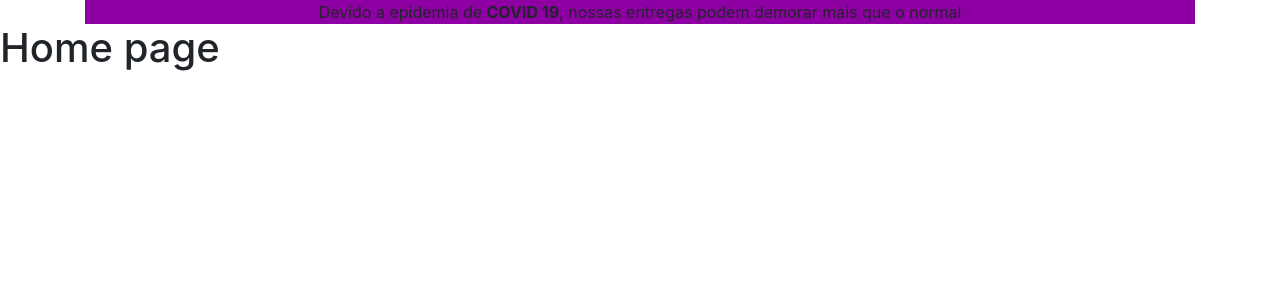
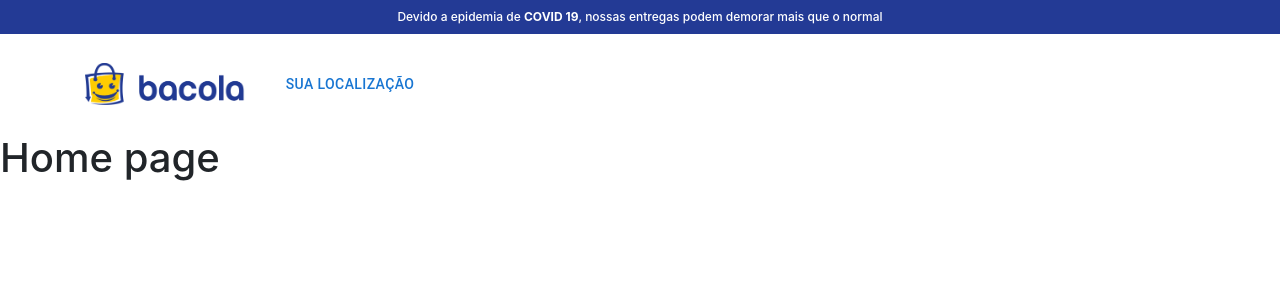
Before and after one commit to tligor/ecommerce_fullstack, a React (Create React App) app: page / in a window 1280 px wide. Shown: the top 300 px of the page. Built offline with nearby package versions, Linux system fonts and the light colour scheme.

Commit message:
mudanças no header do projeto, implementando logo

```diff
--- a/src/App.css
+++ b/src/App.css
@@ -8,4 +8,5 @@
 
 body{
     font-family: "Lato", sans-serif;
+    font-size: 14px;
 }
--- a/src/Components/Header/index.js
+++ b/src/Components/Header/index.js
@@ -1,17 +1,37 @@
-import Anuncio from './styles.ts';
+import {Anuncio, HeaderWrapper, HeaderStl, LogoLink, BotaoCountry} from './styles.ts';
+import logo from '../../assets/images/logo.png'
+import Button from '@mui/material/Button'
 
 const Header = () => {
-    return(
-        <>
-        <div className="header">
+    return (
+        <HeaderWrapper>
             <div className="top-strip">
                 <div className="container">
-                    <Anuncio>Devido a epidemia de <b>COVID 19</b>, nossas entregas podem demorar mais que o normal</Anuncio>
+                    <Anuncio>
+                        Devido a epidemia de <b>COVID 19</b>, nossas entregas podem demorar mais que o normal
+                    </Anuncio>
                 </div>
             </div>
-        </div>
-        </>
-    )
-}
+
+            <HeaderStl>
+                <div className='container'>
+                    <div className='row'>
+                        <div className='logoWrapper col-sm-2 align-items-center'>
+                            <LogoLink to={'/'}>
+                                <img src={logo} alt="logo" />
+                            </LogoLink>
+                        </div>
+                        <BotaoCountry className='col-sm-10 d-flex align-items-center'>
+                            <Button className='countryDrop'>
+                                Sua localização
+                            </Button>
+
+                        </BotaoCountry>
+                    </div>
+                </div>
+            </HeaderStl>
+        </HeaderWrapper>
+    );
+};
 
 export default Header;
--- a/src/Components/Header/styles.ts
+++ b/src/Components/Header/styles.ts
@@ -1,11 +1,54 @@
+import { Link } from "react-router-dom";
 import styled from "styled-components";
 
 
-const Anuncio = styled.p`
-    background-color: #8e00a3;
+export const Anuncio = styled.p`
     text-align: center;
     margin-bottom: 0;
     margin-top: 0;
 `
 
-export default Anuncio;
+export const HeaderWrapper = styled.div`
+
+    .top-strip{
+        padding: 8px 0px;
+        background-color: #233a95;
+    }
+    p{
+        color: white;
+        font-size: 12px;
+        font-weight: 500;
+    }
+`
+
+export const HeaderStl = styled.div`
+    width: 100%;
+    height: auto;
+    padding: 10px 0;
+
+    .logoWrapper img{
+        width: 100%;
+    }
+    .row{
+        display: flex;
+        align-items: center;
+    }
+`
+
+export const LogoLink = styled(Link)`
+    display: inline-block;
+    transition: opacity 0.3s;
+
+    &:hover {
+        opacity: 0.8;
+    }
+`;
+
+export const BotaoCountry = styled.div`
+
+    .countryDrop{
+        min-width: 150px;
+        width: 150px;
+        height: 80px;
+    }
+`
```
Also changed, not shown: src/assets/images/logo.png (added).
